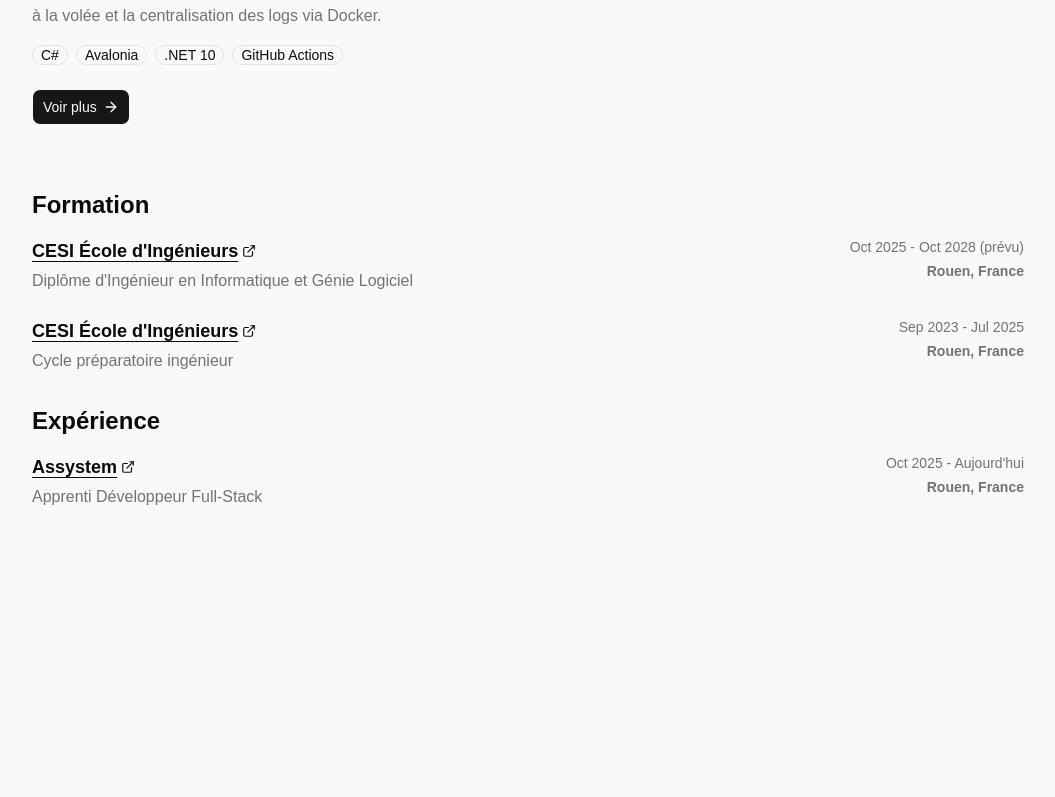
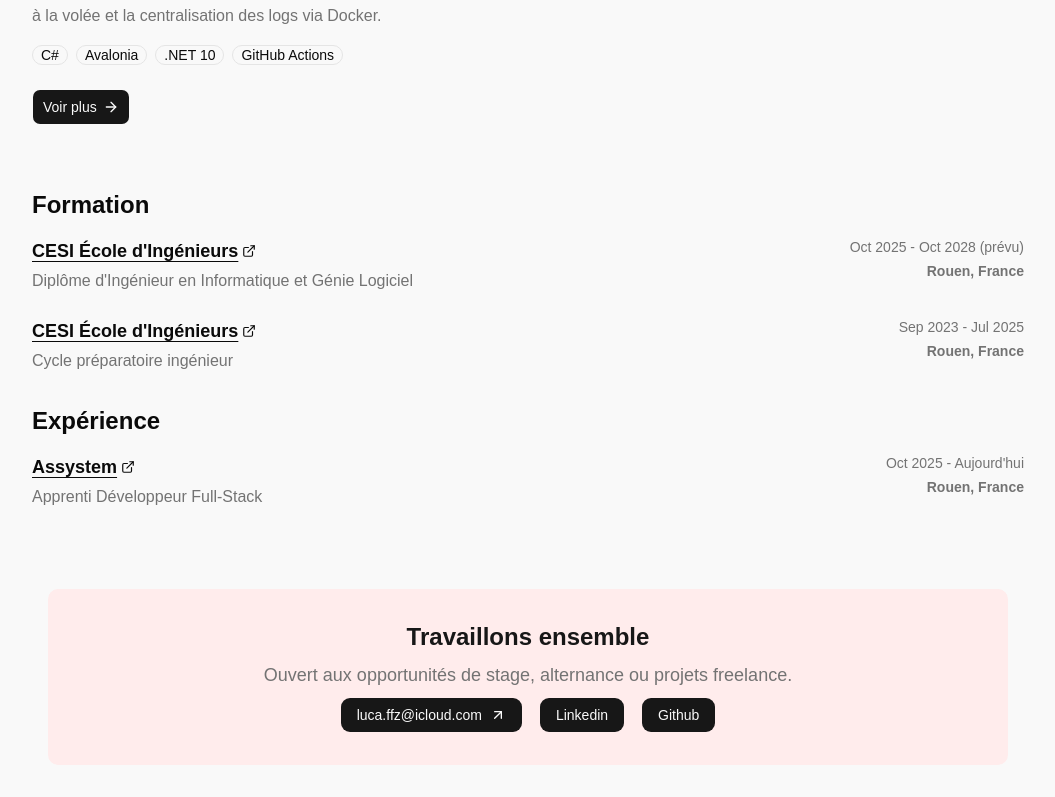
Before and after one commit to Lucacist/protfoliov15, a Next.js app: page / in a window 1280 px wide. Shown: the part 1467-2264 px from the top of the page, without its empty margins (112-1167 px from the left). Before the commit the page ends 1992 px from the top, so only its background shows below. Built offline with nearby package versions, Linux system fonts and the light colour scheme; a web font is replaced by a local one.

Commit message:
Standardize code formatting with single quotes and add Sec5 component with bilingual translations for collaboration section

```diff
--- a/app/globals.css
+++ b/app/globals.css
@@ -1,6 +1,6 @@
-@import "tailwindcss";
-@import "tw-animate-css";
-@import "shadcn/tailwind.css";
+@import 'tailwindcss';
+@import 'tw-animate-css';
+@import 'shadcn/tailwind.css';
 
 @custom-variant dark (&:is(.dark *));
 
@@ -49,8 +49,9 @@
 }
 
 :root {
-  --background: #F9F9F9;
+  --background: #f9f9f9;
   --foreground: oklch(0.145 0 0);
+  --background-muted: #ffecec;
   --card: oklch(1 0 0);
   --card-foreground: oklch(0.145 0 0);
   --popover: oklch(1 0 0);
--- a/app/page.tsx
+++ b/app/page.tsx
@@ -2,6 +2,7 @@ import Hero from '@/components/home/Hero';
 import Sec2 from '@/components/home/sec2';
 import Sec3 from '@/components/home/sec3';
 import Sec4 from '@/components/home/sec4';
+import Sec5 from '@/components/home/sec5';
 
 export default function Home() {
   return (
@@ -10,6 +11,7 @@ export default function Home() {
       <Sec2 />
       <Sec3 />
       <Sec4 />
+      <Sec5 />
     </section>
   );
 }
--- a/components/Navbar.tsx
+++ b/components/Navbar.tsx
@@ -1,18 +1,22 @@
-"use client";
+'use client';
 
-import { useState } from "react";
-import Link from "next/link";
-import { usePathname } from "next/navigation";
-import { useLanguage, locales } from "@/lib/language-context";
-import { Languages, Check, AlignRight } from "lucide-react";
-import { Button } from "@/components/ui/button";
-import { Popover, PopoverContent, PopoverTrigger } from "@/components/ui/popover";
-import { cn } from "@/lib/utils";
+import { useState } from 'react';
+import Link from 'next/link';
+import { usePathname } from 'next/navigation';
+import { useLanguage, locales } from '@/lib/language-context';
+import { Languages, Check, AlignRight } from 'lucide-react';
+import { Button } from '@/components/ui/button';
+import {
+  Popover,
+  PopoverContent,
+  PopoverTrigger,
+} from '@/components/ui/popover';
+import { cn } from '@/lib/utils';
 
 const links = [
-    { href: "/", labelKey: "nav.home" },
-    { href: "/projects", labelKey: "nav.projects" },
-    { href: "/contact", labelKey: "nav.contact" },
+  { href: '/', labelKey: 'nav.home' },
+  { href: '/projects', labelKey: 'nav.projects' },
+  { href: '/contact', labelKey: 'nav.contact' },
 ];
 
 export default function Navbar() {
@@ -30,16 +34,17 @@ export default function Navbar() {
 
         <ul className="hidden sm:flex gap-4 md:gap-6 w-auto justify-center items-center">
           {links.map(({ href, labelKey }) => {
-                        const isActive = href === "/" ? pathname === "/" : pathname.startsWith(href);
+            const isActive =
+              href === '/' ? pathname === '/' : pathname.startsWith(href);
             return (
               <li key={href}>
                 <Link
                   href={href}
                   className={cn(
-                                        "text-base transition-colors",
+                    'text-base transition-colors',
                     isActive
-                                            ? "text-foreground font-semibold"
-                                            : "text-muted-foreground hover:text-foreground"
+                      ? 'text-foreground font-semibold'
+                      : 'text-muted-foreground hover:text-foreground',
                   )}
                 >
                   {t(labelKey)}
@@ -52,9 +57,12 @@ export default function Navbar() {
         <div className="flex items-center gap-0 sm:gap-2">
           <Popover open={open} onOpenChange={setOpen}>
             <PopoverTrigger asChild>
-                            <Button variant="ghost" size="sm" className="h-8 gap-1 sm:gap-1.5 px-1.5 sm:px-2">
+              <Button
+                variant="ghost"
+                size="sm"
+                className="h-8 gap-1 sm:gap-1.5 px-1.5 sm:px-2"
+              >
                 <Languages className="h-4 w-4" />
-                                <span className="text-base sm:text-lg">{currentLocale?.flag}</span>
               </Button>
             </PopoverTrigger>
             <PopoverContent align="end" className="w-40 p-1 gap-1">
@@ -66,13 +74,14 @@ export default function Navbar() {
                     setOpen(false);
                   }}
                   className={cn(
-                                        "flex w-full items-center gap-2 rounded-sm px-2 py-1.5 text-sm transition-colors hover:bg-accent",
-                                        locale === l.value && "bg-accent font-medium"
+                    'flex w-full items-center gap-2 rounded-sm px-2 py-1.5 text-sm transition-colors hover:bg-accent',
+                    locale === l.value && 'bg-accent font-medium',
                   )}
                 >
-                                    <span>{l.flag}</span>
                   <span>{l.label}</span>
-                                    {locale === l.value && <Check className="ml-auto h-3.5 w-3.5" />}
+                  {locale === l.value && (
+                    <Check className="ml-auto h-3.5 w-3.5" />
+                  )}
                 </button>
               ))}
             </PopoverContent>
@@ -95,17 +104,18 @@ export default function Navbar() {
         <div className="sm:hidden fixed top-12 left-0 right-0 bg-background border-b shadow-md z-40">
           <ul className="flex flex-col p-4 gap-2">
             {links.map(({ href, labelKey }) => {
-                            const isActive = href === "/" ? pathname === "/" : pathname.startsWith(href);
+              const isActive =
+                href === '/' ? pathname === '/' : pathname.startsWith(href);
               return (
                 <li key={href}>
                   <Link
                     href={href}
                     onClick={() => setMobileMenuOpen(false)}
                     className={cn(
-                                            "block py-2 px-3 rounded-md text-base transition-colors",
+                      'block py-2 px-3 rounded-md text-base transition-colors',
                       isActive
-                                                ? "bg-accent text-foreground font-semibold"
-                                                : "text-muted-foreground hover:bg-accent hover:text-foreground"
+                        ? 'bg-accent text-foreground font-semibold'
+                        : 'text-muted-foreground hover:bg-accent hover:text-foreground',
                     )}
                   >
                     {t(labelKey)}
--- a/components/home/sec4.tsx
+++ b/components/home/sec4.tsx
@@ -49,9 +49,6 @@ export default function Sec4() {
     []) as EducationItem[];
   const experience = (t<ExperienceItem[]>('sec4.experience') ??
     []) as ExperienceItem[];
-
-  console.log('education:', education);
-  console.log('type:', typeof education, Array.isArray(education));
 
   return (
     <section className="container mx-auto p-4 max-w-5xl flex flex-col gap-8">
--- /dev/null
+++ b/components/home/sec5.tsx
@@ -0,0 +1,60 @@
+'use client';
+
+import { useLanguage } from '@/lib/language-context';
+import { motion } from 'framer-motion';
+import { ArrowUpRight } from 'lucide-react';
+import { Button } from '@/components/ui/button';
+
+export default function Sec5() {
+  const { t } = useLanguage();
+
+  return (
+    <section className="container mx-auto p-8 max-w-5xl flex flex-col gap-4">
+      <motion.div
+        className="flex flex-col gap-2 p-8 rounded-lg"
+        style={{ backgroundColor: 'var(--background-muted)' }}
+        initial={{ opacity: 0, y: 16 }}
+        whileInView={{ opacity: 1, y: 0 }}
+        viewport={{ once: true, amount: 0.5 }}
+        transition={{ duration: 0.4, ease: 'easeOut' }}
+      >
+        <h1 className="text-xl sm:text-2xl font-bold text-primary text-center">
+          {t('sec5.title')}
+        </h1>
+        <h3 className="text-md sm:text-lg text-muted-foreground text-center">
+          {t('sec5.subtitle')}
+        </h3>
+        <div className="flex justify-center gap-4">
+          <Button className="px-4 py-2 bg-primary text-primary-foreground rounded-lg">
+            <a
+              className="flex items-center gap-2"
+              target="_blank"
+              href="mailto:luca.ffz@icloud.com?subject=Contact depuis le portfolio&body=Bonjour, je vous contacte pour..."
+            >
+              luca.ffz@icloud.com
+              <ArrowUpRight />
+            </a>
+          </Button>
+          <Button className="px-4 py-2 bg-primary text-primary-foreground rounded-lg">
+            <a
+              className="flex items-center gap-2"
+              target="_blank"
+              href="https://www.linkedin.com/in/luca-fourfooz-593978336"
+            >
+              Linkedin
+            </a>
+          </Button>
+          <Button className="px-4 py-2 bg-primary text-primary-foreground rounded-lg">
+            <a
+              className="flex items-center gap-2"
+              target="_blank"
+              href="https://github.com/Lucacist"
+            >
+              Github
+            </a>
+          </Button>
+        </div>
+      </motion.div>
+    </section>
+  );
+}
--- a/lib/i18n/fr.json
+++ b/lib/i18n/fr.json
@@ -52,6 +52,10 @@
         "location": "Rouen, France"
       }
     ]
+  },
+  "sec5": {
+    "title": "Travaillons ensemble",
+    "subtitle": "Ouvert aux opportunités de stage, alternance ou projets freelance."
   },
   "projects": {
     "title": "Mes projets",
```
Lines whose indentation alone changed are shown as unchanged.
